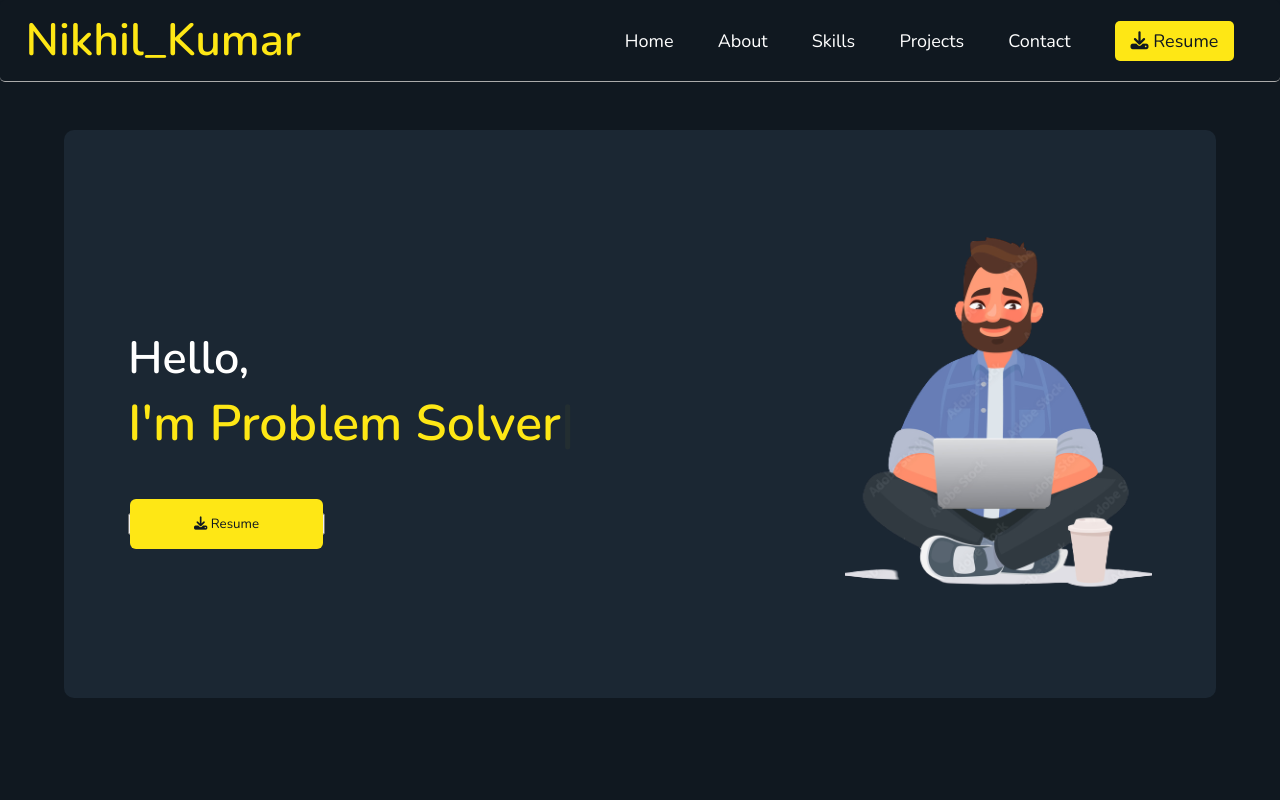
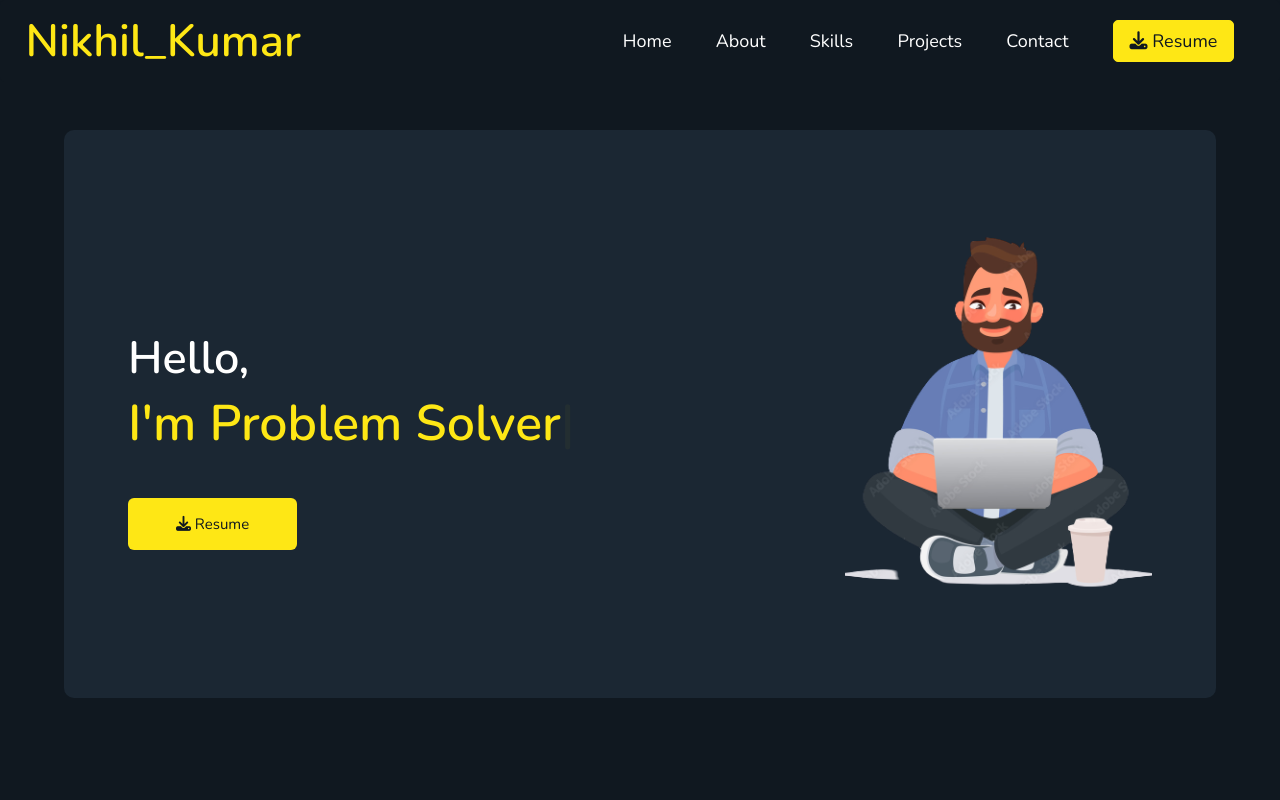
Before and after one commit to nikhiljangra0954/nikhiljangra0954.github.io, a website: page index.html in a window 1280 px wide. Shown: the top 800 px of the page. Drawn offline with nearby package versions, Linux system fonts and the light colour scheme; a script that the page names is missing.

Commit message:
Button issue fixed

```diff
--- a/Style/index.css
+++ b/Style/index.css
@@ -27,7 +27,7 @@ body{
 header{
   background-color: var(--black);
   color: #ababab;
-  border-bottom: 1px solid #ababab;
+  /* border-bottom: 1px solid #ababab; */
   border-radius: 5px;
   position: fixed;
   top: 0;
@@ -92,9 +92,27 @@ nav ul li a {
   background-color: var(--yellow);
   border-radius: 5px;
   padding: 0.5rem 1rem;
-  border: 0;
+  border: 1px solid var(--yellow)
+  /* border-color: white; */
 }
 #resume-button-1 i,#resume-link-1{
+  color: var(--black);
+}
+
+#resume-button-2{
+      /* margin-top: 30px; */
+      background-color: var(--yellow);
+      text-decoration: none;
+      border-radius: 6px;
+      padding: 1rem 3rem;
+      /* font-size: 2rem; */
+      text-decoration: none;
+      font-size: 15px;
+      border: none;
+      color: #fff;
+}
+#resume-link-2{
+  text-decoration: none;
   color: var(--black);
 }
 nav ul li a::after{
@@ -165,20 +183,16 @@ nav ul li a:hover::after{
   color: #fff;
 }
 
-  #resume-link-2 {
 
-    background-color:var(--yellow);
-    text-decoration: none;
-    border-radius: 6px;
-    padding:1rem 4rem;
 
-    color: var(--black);
-  }
-
-  #resume-button-2:hover,#resume-button-1:hover {
+  #resume-button-1:hover{
     background-color: var(--yellow);
     border-radius: 7px;
     color: var(--black);
+    cursor: pointer;
+  }
+  #resume-button-2:hover {
+    background-color: rgb(204, 204, 14);
     cursor: pointer;
   }
 /* ----------------------------------------- about ----------------------------------------------  */
```
